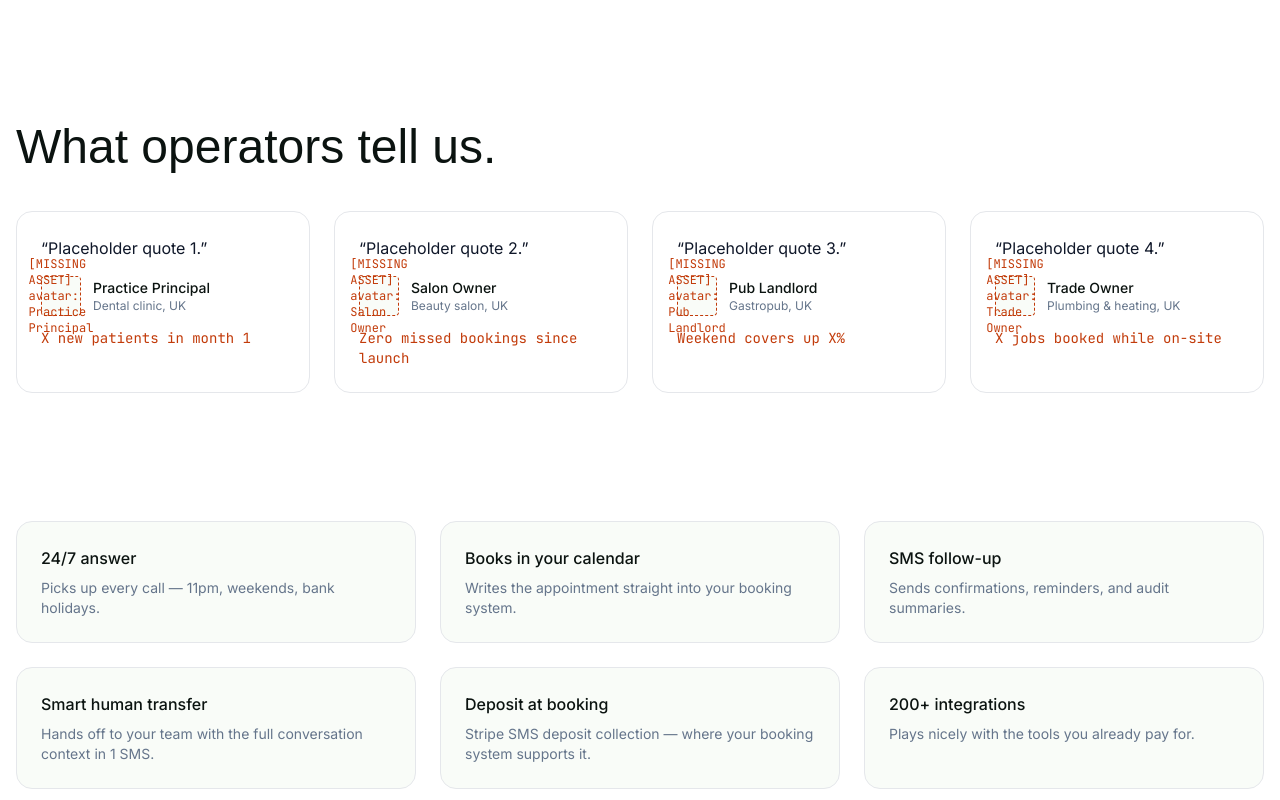
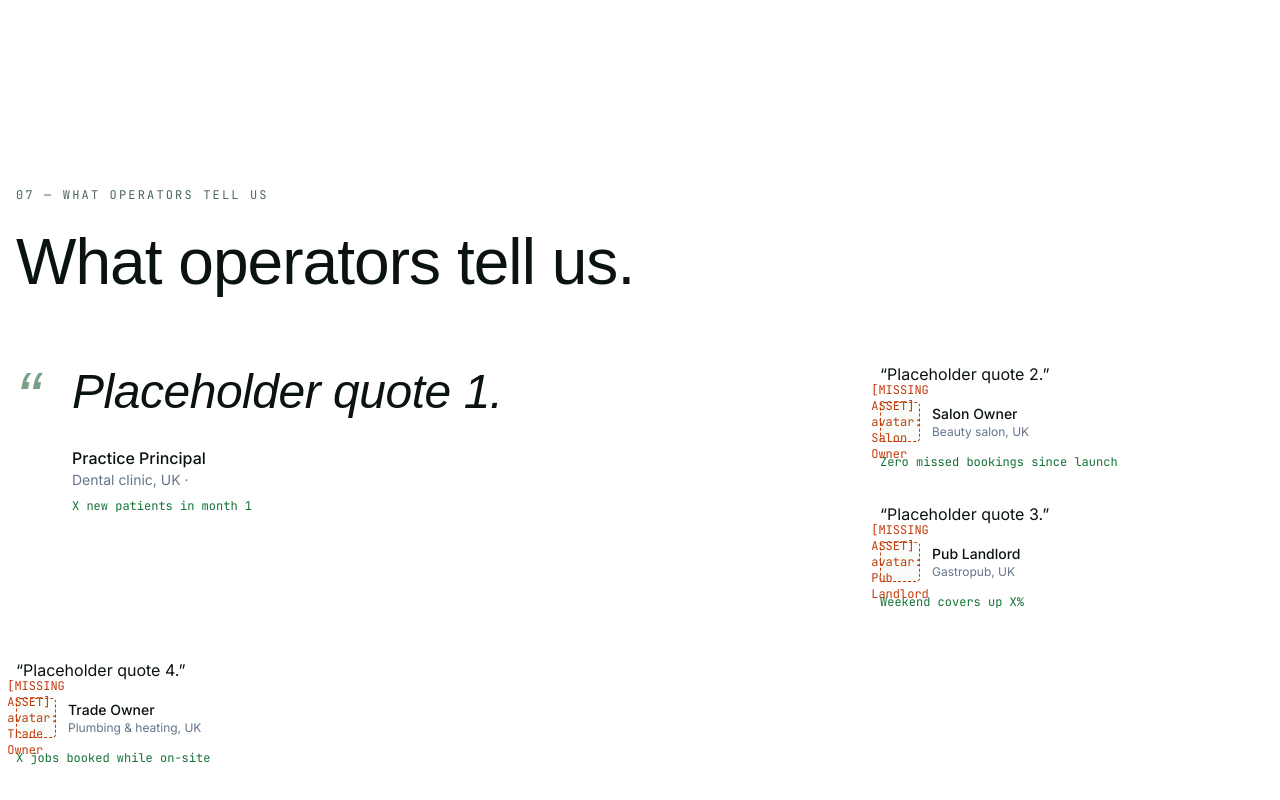
Before and after one commit to nfilippov733/anna-reception, a Next.js app: page / in a window 1280 px wide. Shown: the part 4640-5440 px from the top of the page. Built offline with nearby package versions, Linux system fonts and the light colour scheme; a web font is replaced by a local one.

Commit message:
feat(testimonials): kicker + PullQuote hero + magazine-grid rest

```diff
--- a/src/components/sections/TestimonialWall.tsx
+++ b/src/components/sections/TestimonialWall.tsx
@@ -1,30 +1,70 @@
 import { TESTIMONIALS } from "@/content/testimonials";
+import { Kicker } from "@/components/primitives/Kicker";
+import { PullQuote } from "@/components/primitives/PullQuote";
 import { MissingAsset } from "@/components/primitives/MissingAsset";
 import Image from "next/image";
 
 export function TestimonialWall() {
+  const [hero, ...rest] = TESTIMONIALS;
   return (
-    <section className="mx-auto max-w-page px-4 py-16" aria-labelledby="testimonials-heading">
-      <h2 id="testimonials-heading" className="font-display text-3xl md:text-5xl">What operators tell us.</h2>
-      <div className="mt-10 grid gap-6 md:grid-cols-2 lg:grid-cols-4">
-        {TESTIMONIALS.map((t, i) => (
-          <figure key={i} className="rounded-2xl border border-border bg-bg p-6">
-            <blockquote className="text-fg">&ldquo;{t.quote}&rdquo;</blockquote>
+    <section className="mx-auto max-w-page px-4 py-24 md:py-32" aria-labelledby="testimonials-heading">
+      <Kicker number="07" label="What operators tell us" />
+      <h2 id="testimonials-heading" className="mt-6 font-display text-display-lg text-ink text-balance">
+        What operators tell us.
+      </h2>
+      <div className="mt-16 grid gap-12 md:grid-cols-3">
+        {hero && (
+          <div className="md:col-span-2">
+            <PullQuote
+              quote={hero.quote}
+              attribution={hero.name}
+              role={hero.role}
+              business=""
+              metric={hero.metric}
+            />
+          </div>
+        )}
+        <div className="grid gap-8">
+          {rest.slice(0, 2).map((t, i) => (
+            <figure key={i}>
+              <blockquote className="text-ink">&ldquo;{t.quote}&rdquo;</blockquote>
               <figcaption className="mt-4 flex items-center gap-3">
                 {t.avatarSrc ? (
-                <Image src={t.avatarSrc} alt={t.name} width={40} height={40} className="rounded-full" />
+                  <Image src={t.avatarSrc} alt={t.name} width={40} height={40} className="rounded-full ring-2 ring-sage/40" />
                 ) : (
                   <MissingAsset label={`avatar: ${t.name}`} width={40} height={40} />
                 )}
                 <div>
-                <div className="text-sm font-medium">{t.name}</div>
+                  <div className="text-sm font-medium text-ink">{t.name}</div>
                   <div className="text-xs text-fg-muted">{t.role}</div>
                 </div>
               </figcaption>
-            <p className="mt-3 text-sm text-leak font-mono">{t.metric}</p>
+              <p className="mt-3 font-mono text-xs tabular-nums text-primary">{t.metric}</p>
             </figure>
           ))}
         </div>
+      </div>
+      {rest.length > 2 && (
+        <div className="mt-12 grid gap-8 md:grid-cols-3">
+          {rest.slice(2).map((t, i) => (
+            <figure key={i}>
+              <blockquote className="text-ink">&ldquo;{t.quote}&rdquo;</blockquote>
+              <figcaption className="mt-4 flex items-center gap-3">
+                {t.avatarSrc ? (
+                  <Image src={t.avatarSrc} alt={t.name} width={40} height={40} className="rounded-full ring-2 ring-sage/40" />
+                ) : (
+                  <MissingAsset label={`avatar: ${t.name}`} width={40} height={40} />
+                )}
+                <div>
+                  <div className="text-sm font-medium text-ink">{t.name}</div>
+                  <div className="text-xs text-fg-muted">{t.role}</div>
+                </div>
+              </figcaption>
+              <p className="mt-3 font-mono text-xs tabular-nums text-primary">{t.metric}</p>
+            </figure>
+          ))}
+        </div>
+      )}
     </section>
   );
 }
```
Lines whose indentation alone changed are shown as unchanged.
